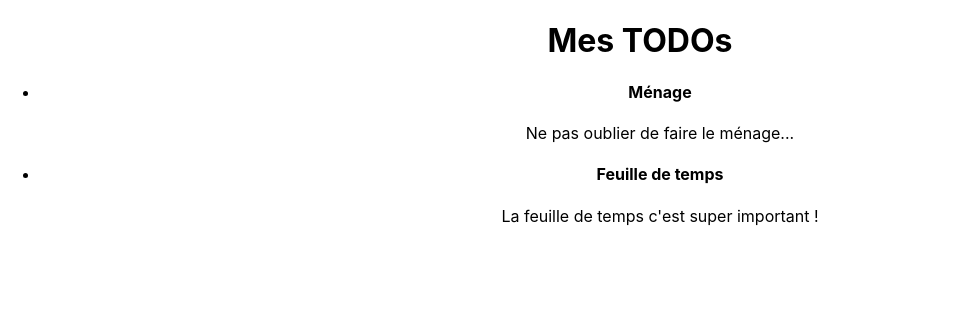
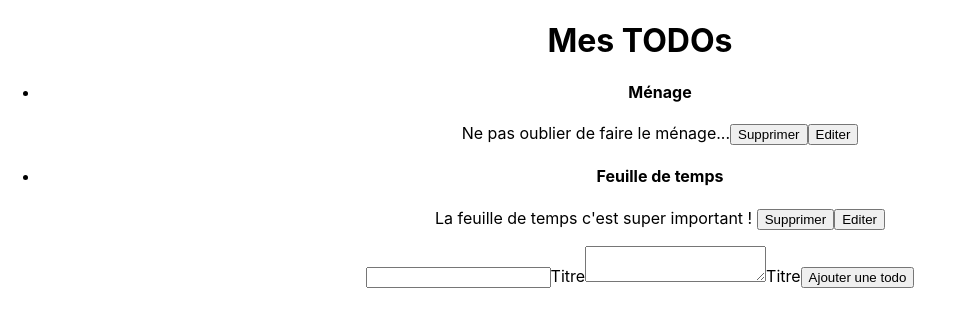
Before and after one commit to Tyki/React-Formation, a React app: page / in a window 1280 px wide. Both pictures are taken after a click on the button "SE CONNECTER". Shown: the top 326 px of the page, without its empty margins (0-954 px from the left). Built offline with nearby package versions, Linux system fonts and the light colour scheme.

Commit message:
exo 3 fix

```diff
--- a/package.json
+++ b/package.json
@@ -50,6 +50,7 @@
     "style-loader": "0.23.0",
     "terser-webpack-plugin": "1.1.0",
     "url-loader": "1.1.1",
+    "uuid": "^3.3.2",
     "webpack": "4.19.1",
     "webpack-dev-server": "3.1.14",
     "webpack-manifest-plugin": "2.0.4",
--- /dev/null
+++ b/src/AddTodo/AddTodo.js
@@ -0,0 +1,35 @@
+import React, { Component } from 'react'
+
+class AddTodo extends Component {
+  constructor(props) {
+    super(props)
+
+    this.state = {
+      title: '',
+      description: ''
+    }
+  }
+
+  render () {
+    return (
+      <div>
+        <input id="addTodo" type="text" value={this.state.title} onChange={this.handleChange('title')} />
+        <label htmlFor="addTodo">Titre</label>
+
+        <textarea onChange={this.handleChange('description')} >{this.state.title}</textarea>
+        <label htmlFor="addTodo">Titre</label>
+
+        <button type="button" onClick={() => this.props.onAdd(this.state)}>Ajouter une todo</button>
+      </div>
+    )
+  }
+
+
+  handleChange = (name) => (event) => {
+    this.setState({
+      [name]: event.target.value,
+    });
+  };
+}
+
+export default AddTodo
--- /dev/null
+++ b/src/Todo/Todo.js
@@ -0,0 +1,55 @@
+import React, { Component } from 'react'
+
+class Todo extends Component {
+  constructor(props) {
+    super(props)
+    this.state = {
+      editing: false,
+      title: props.title,
+      description: props.description
+    }
+
+    console.log(props)
+  }
+
+  render () {
+    return (
+      <li>
+        {!this.state.editing &&
+          <>
+            <h4>{this.props.title}</h4>
+            <span>{this.props.description}</span>
+
+            <button type="button" onClick={() => this.props.onDelete(this.props.id)}>Supprimer</button>
+            <button type="button" onClick={() => this.setState({editing: true})}>Editer</button>
+          </>
+        }
+
+        {this.state.editing &&
+          <>
+            <input type='text' value={this.state.title} onChange={this.handleChange('title')} />
+            <input type='text' value={this.state.description} onChange={this.handleChange('description')} />
+
+            <button type="button" onClick={() => this.setState({editing: false})}>Annuler la modification</button>
+            <button type="button" onClick={this.validateEdit}>Valider</button>
+          </>
+        }
+
+
+      </li>
+    )
+  }
+
+  handleChange = (name) => (event) => {
+    this.setState({
+      [name]: event.target.value,
+    });
+  };
+
+  validateEdit = () => {
+    this.props.onEdit(this.props.id, this.state.title, this.state.description)
+    this.setState({editing: false})
+  }
+}
+
+export default Todo
--- a/src/TodoList/TodoList.js
+++ b/src/TodoList/TodoList.js
@@ -1,4 +1,7 @@
 import React, { Component } from 'react';
+import Todo from '../Todo/Todo'
+import AddTodo from '../AddTodo/AddTodo'
+import uuidv4 from 'uuid/v4'
 
 class TodoList extends Component {
   constructor(props) {
@@ -26,14 +29,45 @@ class TodoList extends Component {
 
         <ul>
           {this.state.todos.map((todo, index) => (
-            <li key={index}>
-              <h4>{todo.title}</h4>
-              <span>{todo.description}</span>
-            </li>
+            <Todo key={todo.id}
+              id={todo.id}
+              title={todo.title}
+              description={todo.description}
+              onDelete={this.handleDelete}
+              onEdit={this.handleEdit}
+            />
           ))}
         </ul>
+
+        <AddTodo onAdd={this.handleAdd} />
       </div>
     )
+  }
+
+  handleEdit = (id, title, description) => {
+    const newTodos = this.state.todos.map(todo => {
+      if (todo.id !== id) {
+        return todo
+      } else {
+        todo.title = title
+        todo.description = description
+        return todo
+      }
+    })
+
+    this.setState({todos: newTodos})
+  }
+
+  handleDelete = (id) => {
+    const newTodos = this.state.todos.filter(todo => todo.id !== id)
+
+    this.setState({todos: newTodos})
+  }
+
+  handleAdd = (todo) => {
+    this.setState(prevState => ({
+      todos: [...prevState.todos, {...todo, id: uuidv4()}]
+    }))
   }
 }
 
```
Also changed, not shown: 1 other file (tests, documents, lock files or other folders).
